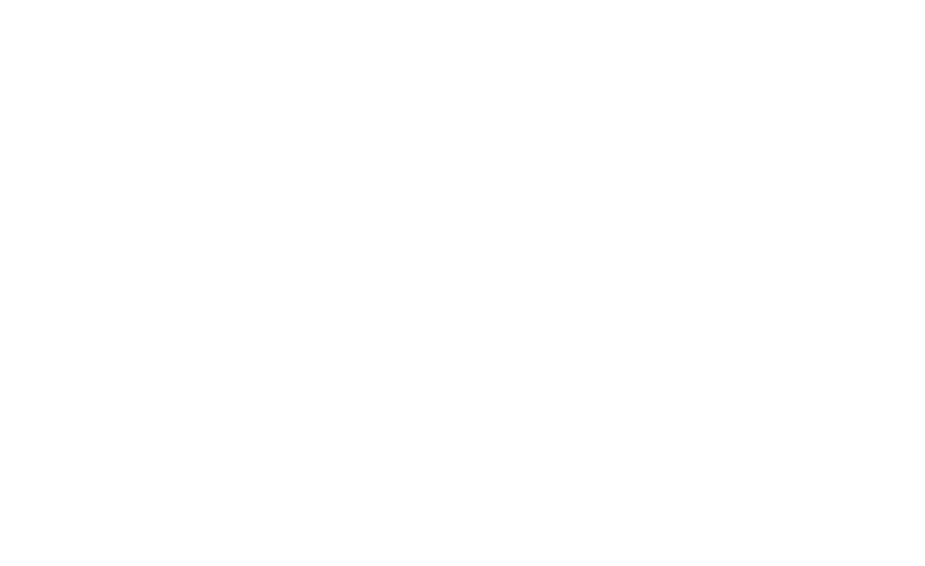
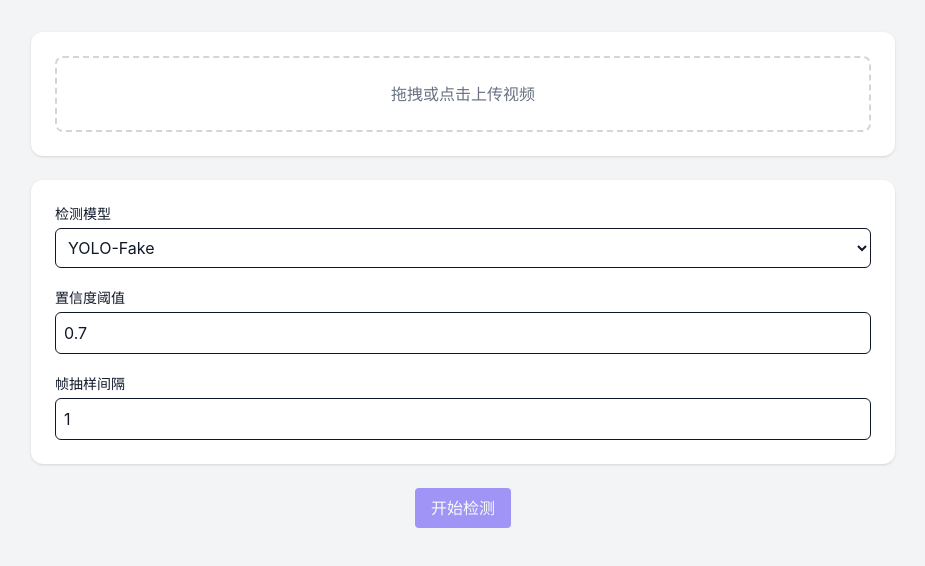
Before and after one commit to Jznoob/video-detect, a React (Vite) app in the folder code/: page /video-detect in a window 1280 px wide. Before the commit this address had no page. Shown: the top 566 px of the page, without its empty margins (177-1102 px from the left). Built offline with nearby package versions, Linux system fonts and the light colour scheme; the HTML template or start-up script is replaced by a standard one.

Commit message:
Refactor video detection feature

```diff
--- a/code/src/features/dashboard/components/Navbar.tsx
+++ b/code/src/features/dashboard/components/Navbar.tsx
@@ -3,7 +3,7 @@
 
 const navs = [
   { label: "首页", path: "/" },
-  { label: "视频检测", path: "/detect/video" },
+  { label: "视频检测", path: "/video-detect" },
   { label: "设置", path: "/settings" },
 ];
 
--- a/code/src/features/dashboard/mock.tsx
+++ b/code/src/features/dashboard/mock.tsx
@@ -23,7 +23,7 @@
     value: 8,
     iconBg: "bg-blue-100 dark:bg-blue-700",
     icon: <Video className="w-6 h-6 text-blue-600 dark:text-blue-200" />,
-    to: "/detect/video", // 示例路径
+    to: "/video-detect", // 示例路径
   },
 ];
 
--- /dev/null
+++ b/code/src/features/result/index.tsx
@@ -0,0 +1,12 @@
+import React from "react";
+
+const ResultPage: React.FC = () => {
+  return (
+    <div className="p-8">
+      <h1 className="text-xl font-bold mb-4">检测结果</h1>
+      <p>结果页面建设中...</p>
+    </div>
+  );
+};
+
+export default ResultPage;
--- /dev/null
+++ b/code/src/features/video-detect/components/DetectButton.tsx
@@ -0,0 +1,30 @@
+import React from "react";
+import { toast } from "sonner";
+
+export interface DetectButtonProps {
+  disabled?: boolean;
+  onClick: () => Promise<void>;
+}
+
+const DetectButton: React.FC<DetectButtonProps> = ({ disabled, onClick }) => {
+  const handleClick = async () => {
+    try {
+      await onClick();
+    } catch (err) {
+      console.error(err);
+      toast.error("检测出错");
+    }
+  };
+
+  return (
+    <button
+      disabled={disabled}
+      onClick={handleClick}
+      className="px-4 py-2 rounded bg-indigo-600 text-white disabled:opacity-50"
+    >
+      开始检测
+    </button>
+  );
+};
+
+export default DetectButton;
--- a/code/src/features/detect/video/components/DetectParams.tsx
+++ b/code/src/features/video-detect/components/DetectParams.tsx
@@ -1,8 +1,7 @@
-import React from "react";
-import { toast } from "sonner";
+import React, { useEffect } from "react";
 
 export interface DetectParamsProps {
-  model?: string;
+  model: string;
   /** 默认选中的模型名称 */
   defaultModel?: string;
   onModelChange: (value: string) => void;
@@ -23,14 +22,19 @@
   interval,
   onIntervalChange,
 }) => {
+  useEffect(() => {
+    if (defaultModel) {
+      onModelChange(defaultModel);
+    }
+  }, [defaultModel, onModelChange]);
 
   return (
     <div className="space-y-5">
       <div className="space-y-1">
         <label className="block text-sm font-medium">检测模型</label>
         <select
-          {...selectProps}
-          onChange={(e) => handleModelChange(e.target.value)}
+          value={model}
+          onChange={(e) => onModelChange(e.target.value)}
           className="w-full rounded-md border p-2 bg-white dark:bg-gray-800 dark:border-gray-700"
         >
           {models.map((m) => (
@@ -49,11 +53,9 @@
           max="1"
           required
           value={threshold}
-
+          onChange={(e) => onThresholdChange(parseFloat(e.target.value))}
+          className="w-full rounded-md border p-2 bg-white dark:bg-gray-800 dark:border-gray-700"
         />
-        {thresholdError && (
-          <p className="text-xs text-red-600">{thresholdError}</p>
-        )}
       </div>
       <div className="space-y-1">
         <label className="block text-sm font-medium">帧抽样间隔</label>
@@ -61,10 +63,9 @@
           type="number"
           min="1"
           value={interval}
-          onChange={(e) => handleInterval(e.target.value)}
+          onChange={(e) => onIntervalChange(parseInt(e.target.value))}
           className="w-full rounded-md border p-2 bg-white dark:bg-gray-800 dark:border-gray-700"
         />
-        {intervalError && <p className="text-xs text-red-600">{intervalError}</p>}
       </div>
     </div>
   );
--- a/code/src/features/detect/video/components/UploadZone.tsx
+++ b/code/src/features/video-detect/components/UploadZone.tsx
@@ -14,22 +14,19 @@
 
 const UploadZone: React.FC<UploadZoneProps> = ({ onFileChange }) => {
   const [file, setFile] = useState<File | null>(null);
+  const [previewUrl, setPreviewUrl] = useState<string | null>(null);
+  const inputRef = useRef<HTMLInputElement>(null);
 
-  const inputRef = useRef<HTMLInputElement>(null);
-  const videoRef = useRef<HTMLVideoElement>(null);
-
-  // revoke object url when file changed
   useEffect(() => {
     return () => {
-      if (videoUrl) URL.revokeObjectURL(videoUrl);
+      if (previewUrl) URL.revokeObjectURL(previewUrl);
     };
-  }, [videoUrl]);
+  }, [previewUrl]);
 
   const handleFiles = (files: FileList | null) => {
     if (!files || files.length === 0) return;
     const f = files[0];
-    const valid =
-      allowedTypes.includes(f.type) || /\.(mp4|mkv|avi)$/i.test(f.name);
+    const valid = allowedTypes.includes(f.type) || /\.(mp4|mkv|avi)$/i.test(f.name);
     if (!valid) {
       toast.error("只支持 MP4/MKV/AVI 格式");
       return;
@@ -40,19 +37,9 @@
     }
     const url = URL.createObjectURL(f);
     setFile(f);
-    setVideoUrl(url);
-    setDuration(0);
+    setPreviewUrl(url);
     onFileChange?.(f);
   };
-
-  useEffect(() => {
-    if (file) {
-      const url = URL.createObjectURL(file);
-      setPreviewUrl(url);
-      return () => URL.revokeObjectURL(url);
-    }
-    setPreviewUrl(null);
-  }, [file]);
 
   const handleDrop = (e: React.DragEvent<HTMLDivElement>) => {
     e.preventDefault();
@@ -75,8 +62,8 @@
         className="hidden"
         onChange={(e) => handleFiles(e.target.files)}
       />
-      {file ? (
-
+      {file && previewUrl ? (
+        <video className="mx-auto max-h-60" src={previewUrl} controls />
       ) : (
         <p className="text-gray-500 dark:text-gray-400">拖拽或点击上传视频</p>
       )}
--- a/code/src/features/detect/video/index.tsx
+++ b/code/src/features/video-detect/index.tsx
@@ -1,5 +1,6 @@
 import React, { useState } from "react";
-import { Toaster } from "sonner";
+import { Toaster, toast } from "sonner";
+import { useNavigate } from "react-router-dom";
 import UploadZone from "./components/UploadZone";
 import DetectParams from "./components/DetectParams";
 import DetectButton from "./components/DetectButton";
@@ -10,8 +11,26 @@
   const [model, setModel] = useState<string>("YOLO-Fake");
   const [threshold, setThreshold] = useState<number>(0.7);
   const [interval, setInterval] = useState<number>(1);
+  const [loading, setLoading] = useState(false);
+  const navigate = useNavigate();
 
-
+  const handleDetect = async () => {
+    if (!file) {
+      toast.error("请先上传视频");
+      return;
+    }
+    setLoading(true);
+    try {
+      const taskId = await detectVideo(file, { model, threshold, interval });
+      toast.success("任务已提交");
+      navigate(`/result?taskId=${taskId}`);
+    } catch (err) {
+      console.error(err);
+      toast.error("检测失败");
+    } finally {
+      setLoading(false);
+    }
+  };
 
   return (
     <div className="relative min-h-screen bg-gray-100 dark:bg-gray-900 text-gray-900 dark:text-white">
@@ -36,7 +55,8 @@
             defaultModel="YOLO-Fake"
           />
         </div>
-
+        <div className="text-center">
+          <DetectButton disabled={!file || loading} onClick={handleDetect} />
         </div>
       </main>
     </div>
--- a/code/src/routes/index.tsx
+++ b/code/src/routes/index.tsx
@@ -1,12 +1,15 @@
 import { Routes, Route } from "react-router-dom";
 import Dashboard from "../features/dashboard";
+import DetectPage from "../features/video-detect";
+import ResultPage from "../features/result";
 
 
 export default function AppRoutes() {
   return (
     <Routes>
       <Route path="/" element={<Dashboard />} />
-
+      <Route path="/video-detect" element={<DetectPage />} />
+      <Route path="/result" element={<ResultPage />} />
     </Routes>
   );
 }
```
Also changed, not shown: code/src/features/detect/video/components/DetectButton.tsx (deleted, +0 -8 lines).
